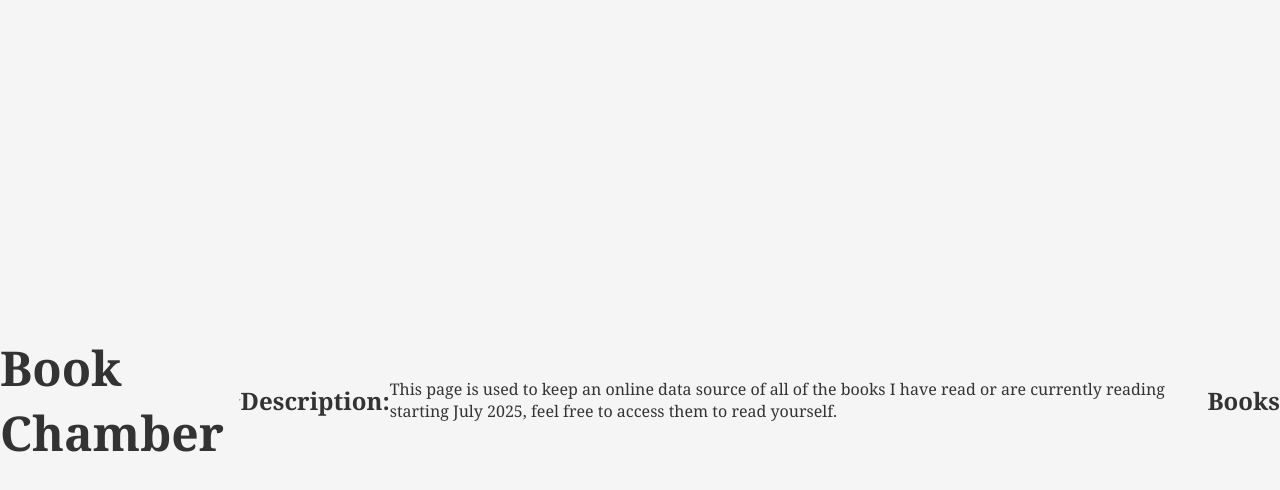
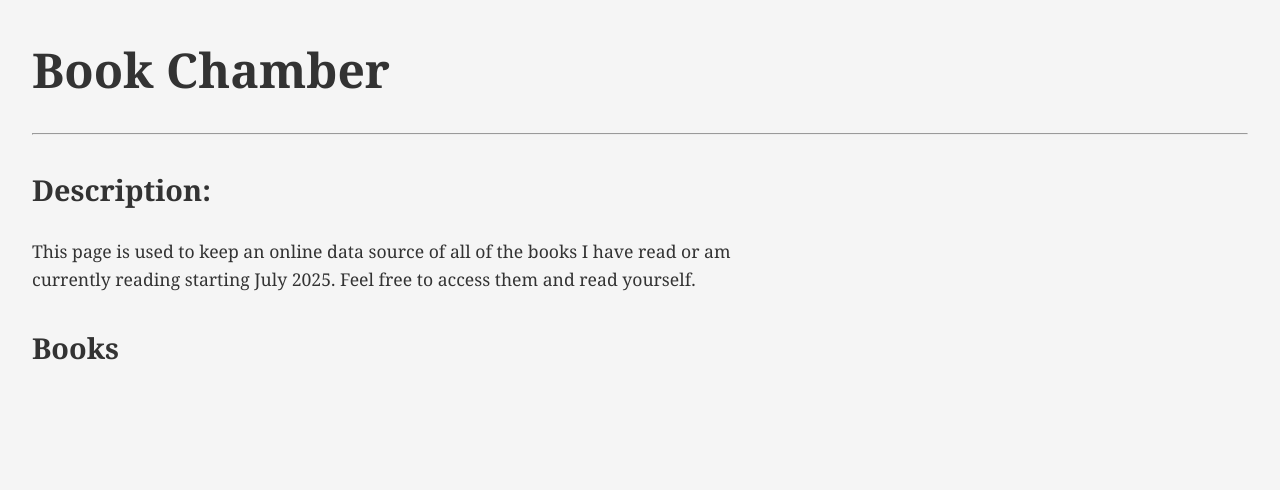
Before and after one commit to Hargis-Studies/Chambers-Shelf, a plain HTML site: page index.html in a window 1280 px wide. Drawn offline with Linux system fonts and the light colour scheme.

Commit message:
Update index.html

```diff
--- a/index.html
+++ b/index.html
@@ -9,22 +9,35 @@
             font-family: 'Georgia', serif;
             background-color: #f5f5f5;
             color: #333;
-            display: flex;
-            justify-content: center;
-            align-items: center;
-            height: 100vh;
-            margin: 0;
+            margin: 2rem;
+            line-height: 1.6;
         }
+
         h1 {
             font-size: 3rem;
+            margin-bottom: 0.5rem;
+        }
+
+        h2 {
+            margin-top: 2rem;
+            font-size: 1.8rem;
+        }
+
+        p {
+            font-size: 1.1rem;
+            max-width: 700px;
+        }
+
+        hr {
+            margin: 1.5rem 0;
         }
     </style>
 </head>
 <body>
     <h1>Book Chamber</h1>
     <hr>
-    <h2> Description:</h2>
-    <p> This page is used to keep an online data source of all of the books I have read or are currently reading starting July 2025, feel free to access them to read yourself. </p>
+    <h2>Description:</h2>
+    <p>This page is used to keep an online data source of all of the books I have read or am currently reading starting July 2025. Feel free to access them and read yourself.</p>
     <h2>Books</h2>
 </body>
 </html>
```
